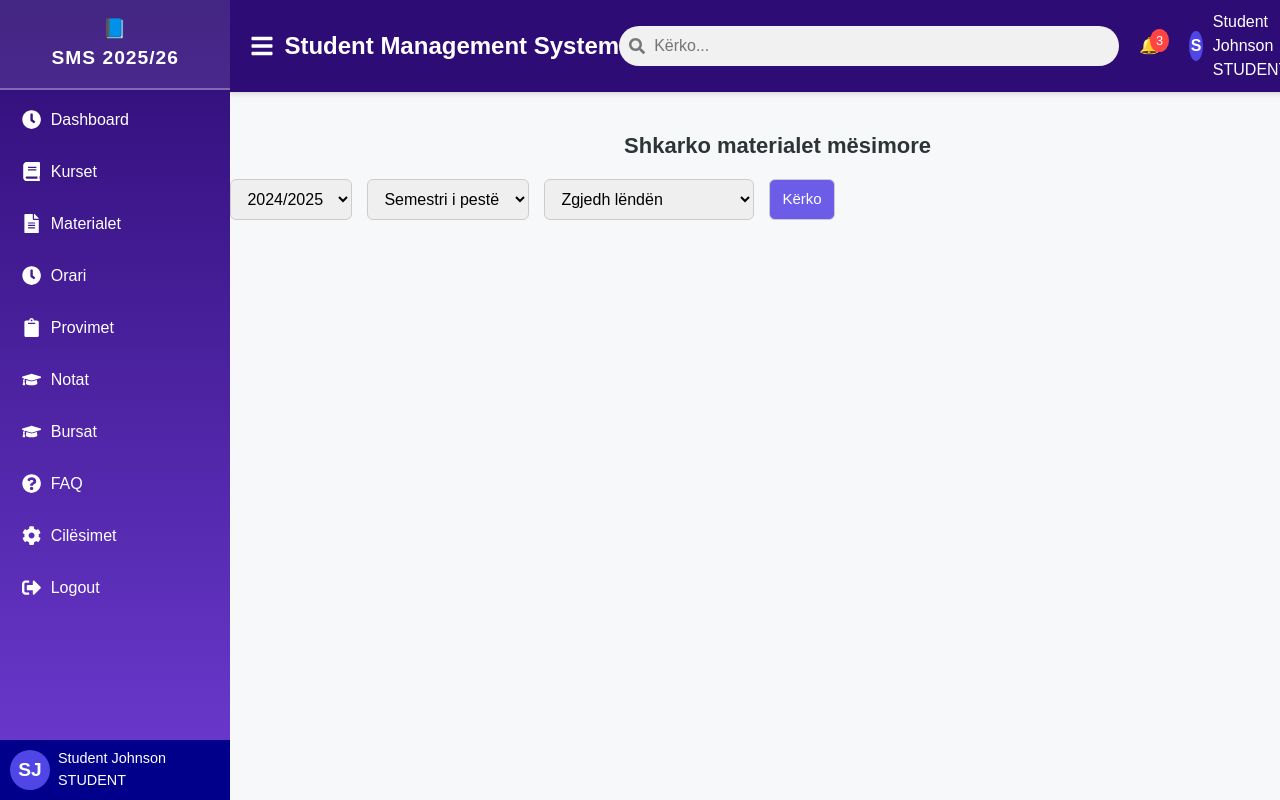
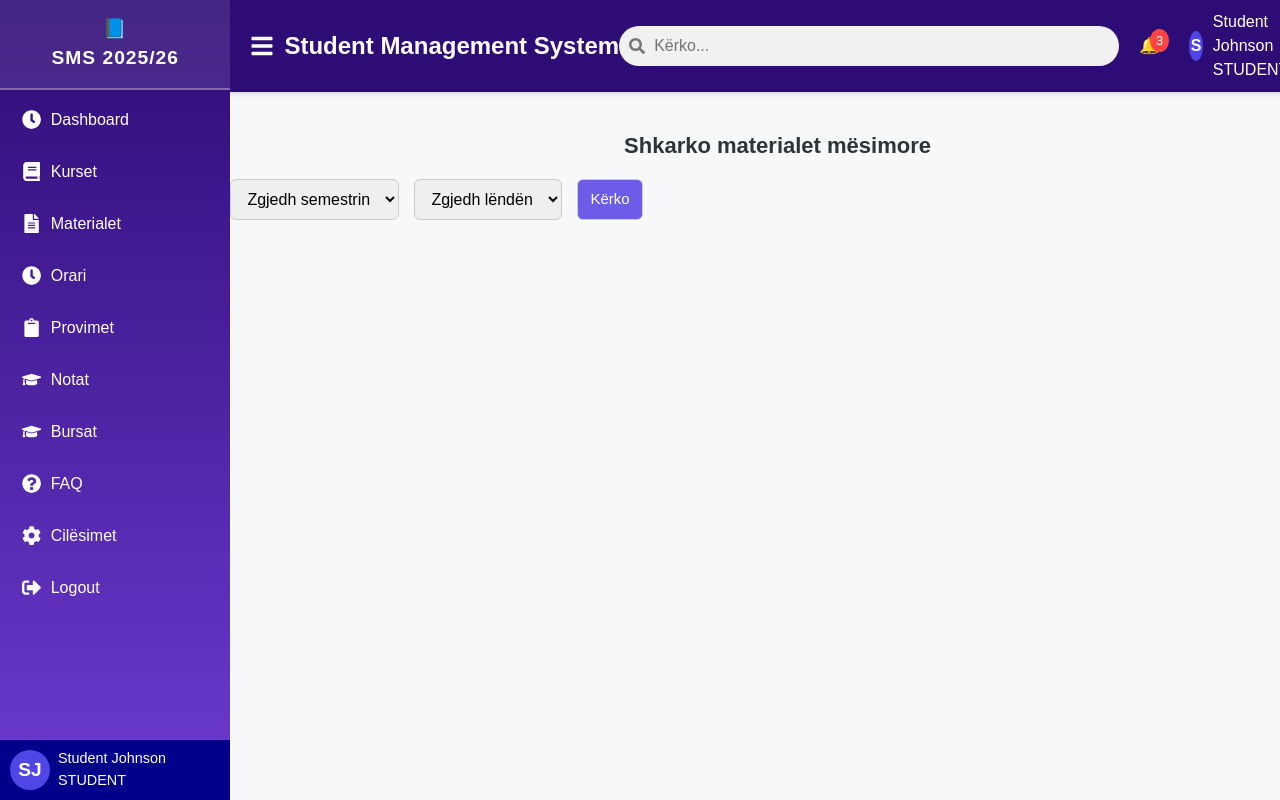
Before and after one commit to EltonPajaziti/FrontEnd_Gr14, a React (Vite) app in the folder sms/: page /student-materials in a window 1280 px wide. Shown: the top 800 px of the page. Built offline with nearby package versions, Linux system fonts and the light colour scheme.

Commit message:
KAN-78-Marrja-e-materialeve-nga-backend-sipas-studentit-kursit-dhe-semestrit

```diff
--- a/sms/src/Pages/Student/StudentMaterials.jsx
+++ b/sms/src/Pages/Student/StudentMaterials.jsx
@@ -1,4 +1,5 @@
 import React, { useState, useEffect } from "react";
+import axios from "axios";
 import StudentSidebar from "../../Components/Student/StudentSidebar";
 import StudentHeader from "../../Components/Student/StudentHeader";
 import "../../CSS/Admin/AdminDashboard.css";
@@ -7,54 +8,88 @@ import "../../CSS/Student/StudentMaterials.css";
 
 const StudentMaterials = () => {
   const [isSidebarOpen, setIsSidebarOpen] = useState(true);
-  const [academicYear, setAcademicYear] = useState("2024/2025");
-  const [semester, setSemester] = useState("5");
+  const [semester, setSemester] = useState("");
   const [selectedCourseId, setSelectedCourseId] = useState("");
   const [courses, setCourses] = useState([]);
   const [materials, setMaterials] = useState([]);
   const [showSummary, setShowSummary] = useState(false);
   const [showTable, setShowTable] = useState(false);
   const [selectedCourseInfo, setSelectedCourseInfo] = useState(null);
+  const [yearOfStudy, setYearOfStudy] = useState(1);
+
   const studentName = "Student Johnson";
+  const studentId = localStorage.getItem("studentId");
 
   const toggleSidebar = () => {
     setIsSidebarOpen(!isSidebarOpen);
   };
 
   useEffect(() => {
-    setCourses([
-      { id: 1, name: "Programim në Web", professor: "Ardian Bajrami" },
-      { id: 2, name: "Sisteme të Shpërndara", professor: "Blerta Krasniqi" },
-      { id: 3, name: "Inteligjenca Artificiale", professor: "Avni Rexhepi" },
-    ]);
-  }, []);
+    if (studentId) {
+      axios
+        .get(`http://localhost:8080/api/students/${studentId}`)
+        .then((res) => {
+          setYearOfStudy(res.data.yearOfStudy);
+        })
+        .catch((err) =>
+          console.error("Gabim në marrjen e vitit të studimeve:", err)
+        );
+    }
+  }, [studentId]);
+
+  const generateSemesterOptions = () => {
+    const options = [];
+    for (let i = 1; i <= yearOfStudy * 2; i++) {
+      options.push(
+        <option key={i} value={i}>
+          Semestri {i}
+        </option>
+      );
+    }
+    return options;
+  };
+
+  useEffect(() => {
+    if (semester && studentId) {
+      axios
+        .get(
+          `http://localhost:8080/api/enrollments/student/${studentId}/courses-by-semester?semester=${semester}`
+        )
+        .then((res) => {
+          setCourses(res.data);
+          setSelectedCourseId("");
+          setShowSummary(false);
+          setShowTable(false);
+        })
+        .catch((err) => {
+          console.error("Gabim në marrjen e kurseve:", err);
+        });
+    }
+  }, [semester, studentId]);
 
   const fetchMaterials = () => {
-    const selectedCourse = courses.find(course => course.id.toString() === selectedCourseId);
+    const selectedCourse = courses.find(
+      (course) => course.id.toString() === selectedCourseId
+    );
     setSelectedCourseInfo(selectedCourse);
     setShowSummary(true);
     setShowTable(false);
   };
 
   const loadMoreMaterials = () => {
-    const mockMaterials = [
-      {
-        id: 1,
-        title: "Ushtrime JavaScript",
-        description: "Seti i parë i ushtrimeve",
-        uploaded_at: "2025-05-16T10:00:00",
-        file_url: "https://example.com/ushtrime-js.pdf"
-      },
-      {
-        id: 2,
-        title: "Slides – JavaScript DOM",
-        description: "Prezantimi i leksionit",
-        uploaded_at: "2025-05-14T12:30:00",
-        file_url: "https://example.com/dom-lecture.pdf"
-      }
-    ];
-    setMaterials(mockMaterials);
-    setShowTable(true);
+    if (!selectedCourseId) return;
+
+    axios
+      .get(
+        `http://localhost:8080/api/course-materials/by-course?courseId=${selectedCourseId}`
+      )
+      .then((res) => {
+        setMaterials(res.data);
+        setShowTable(true);
+      })
+      .catch((err) => {
+        console.error("Gabim në marrjen e materialeve:", err);
+      });
   };
 
   return (
@@ -64,32 +99,44 @@ const StudentMaterials = () => {
           <StudentSidebar isSidebarOpen={isSidebarOpen} />
         </div>
 
-        <div className={`content-wrapper ${isSidebarOpen ? "sidebar-open" : "sidebar-closed"}`}>
-          <StudentHeader studentName={studentName} toggleSidebar={toggleSidebar} />
+        <div
+          className={`content-wrapper ${
+            isSidebarOpen ? "sidebar-open" : "sidebar-closed"
+          }`}
+        >
+          <StudentHeader
+            studentName={studentName}
+            toggleSidebar={toggleSidebar}
+          />
 
           <div className="page-container">
             <div className="content-container">
               <h2 className="section-title"> Shkarko materialet mësimore</h2>
 
               <div className="filter-section">
-                <select value={academicYear} onChange={(e) => setAcademicYear(e.target.value)}>
-                  <option value="2024/2025">2024/2025</option>
-                  <option value="2023/2024">2023/2024</option>
+                <select
+                  value={semester}
+                  onChange={(e) => setSemester(e.target.value)}
+                >
+                  <option value="">Zgjedh semestrin</option>
+                  {generateSemesterOptions()}
                 </select>
 
-                <select value={semester} onChange={(e) => setSemester(e.target.value)}>
-                  <option value="5">Semestri i pestë</option>
-                  <option value="4">Semestri i katërt</option>
-                </select>
-
-                <select value={selectedCourseId} onChange={(e) => setSelectedCourseId(e.target.value)}>
+                <select
+                  value={selectedCourseId}
+                  onChange={(e) => setSelectedCourseId(e.target.value)}
+                >
                   <option value="">Zgjedh lëndën</option>
-                  {courses.map(course => (
-                    <option key={course.id} value={course.id}>{course.name}</option>
+                  {courses.map((course) => (
+                    <option key={course.id} value={course.id}>
+                      {course.name}
+                    </option>
                   ))}
                 </select>
 
-                <button className="search-btn" onClick={fetchMaterials}>Kërko</button>
+                <button className="search-btn" onClick={fetchMaterials}>
+                  Kërko
+                </button>
               </div>
 
               {showSummary && selectedCourseInfo && (
@@ -104,12 +151,15 @@ const StudentMaterials = () => {
                     </thead>
                     <tbody>
                       <tr>
-                        <td style={{ color: 'green', fontWeight: 'bold' }}>
-                          {selectedCourseInfo.name} - (07B04S0{selectedCourseInfo.id})
+                        <td style={{ color: "green", fontWeight: "bold" }}>
+                          {selectedCourseInfo.name} - ({selectedCourseInfo.code})
                         </td>
-                        <td>{selectedCourseInfo.professor}</td>
+                        <td>{selectedCourseInfo.professorName}</td>
                         <td>
-                          <button className="expand-btn" onClick={loadMoreMaterials}>
+                          <button
+                            className="expand-btn"
+                            onClick={loadMoreMaterials}
+                          >
                             Më shumë...
                           </button>
                         </td>
@@ -132,21 +182,24 @@ const StudentMaterials = () => {
                       </tr>
                     </thead>
                     <tbody>
-                      {materials.map(material => (
+                      {materials.map((material) => (
                         <tr key={material.id}>
                           <td>{material.title}</td>
                           <td>{material.description}</td>
-                          <td>{new Date(material.uploaded_at).toLocaleString()}</td>
                           <td>
-                            <a href={material.file_url} target="_blank" rel="noopener noreferrer">
-                              {material.file_url}
+                            {new Date(material.uploadedAt).toLocaleString()}
+                          </td>
+                          <td>
+                            <a
+                              href={material.fileUrl}
+                              target="_blank"
+                              rel="noopener noreferrer"
+                            >
+                              {material.fileUrl}
                             </a>
                           </td>
                           <td>
-                            {/* <a href={material.file_url} target="_blank" rel="noopener noreferrer">
-                              <button className="view-btn">View</button>
-                            </a> */}
-                            <a href={material.file_url} download>
+                            <a href={material.fileUrl} download>
                               <button className="download-btn">Download</button>
                             </a>
                           </td>
@@ -156,7 +209,6 @@ const StudentMaterials = () => {
                   </table>
                 </div>
               )}
-
             </div>
           </div>
         </div>
```
